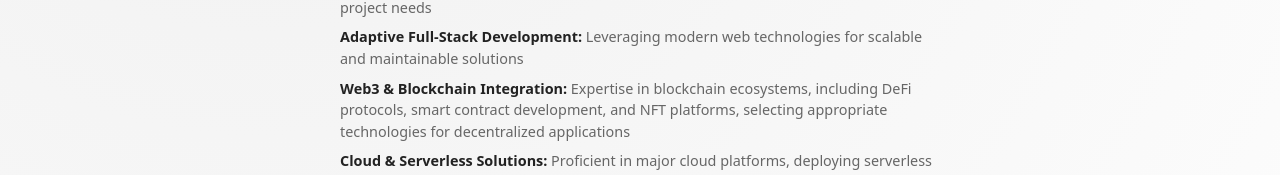
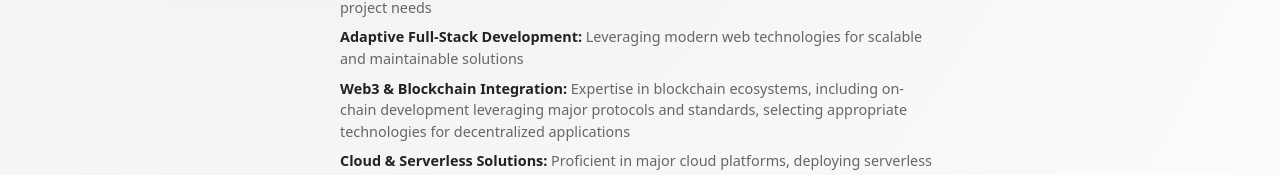
Before and after one commit to westhash/landing-page, a React (Vite) app: page / in a window 1280 px wide. Shown: the part 760-935 px from the top of the page. Built offline with nearby package versions, Linux system fonts and the light colour scheme.

Commit message:
web3 specs

```diff
--- a/src/App.jsx
+++ b/src/App.jsx
@@ -37,7 +37,7 @@ export default function App() {
             <ul>
               <li><strong>Strategic Solution Architecture:</strong> Identifying optimal architectural patterns for enterprise challenges, selecting between monolithic or distributed systems based on project needs</li>
               <li><strong>Adaptive Full-Stack Development:</strong> Leveraging modern web technologies for scalable and maintainable solutions</li>
-              <li><strong>Web3 & Blockchain Integration:</strong> Expertise in blockchain ecosystems, including DeFi protocols, smart contract development, and NFT platforms, selecting appropriate technologies for decentralized applications</li>
+              <li><strong>Web3 & Blockchain Integration:</strong> Expertise in blockchain ecosystems, including on-chain development leveraging major protocols and standards, selecting appropriate technologies for decentralized applications</li>
               <li><strong>Cloud & Serverless Solutions:</strong> Proficient in major cloud platforms, deploying serverless architectures to optimize cost and performance</li>
               <li><strong>DevOps & Automation:</strong> Implementing CI/CD pipelines and containerization strategies, ensuring reliable and efficient deployment across environments</li>
               <li><strong>Data Management & Analytics:</strong> Designing data strategies with databases, messaging and integrations for efficient data flow and big data processing</li>
```
